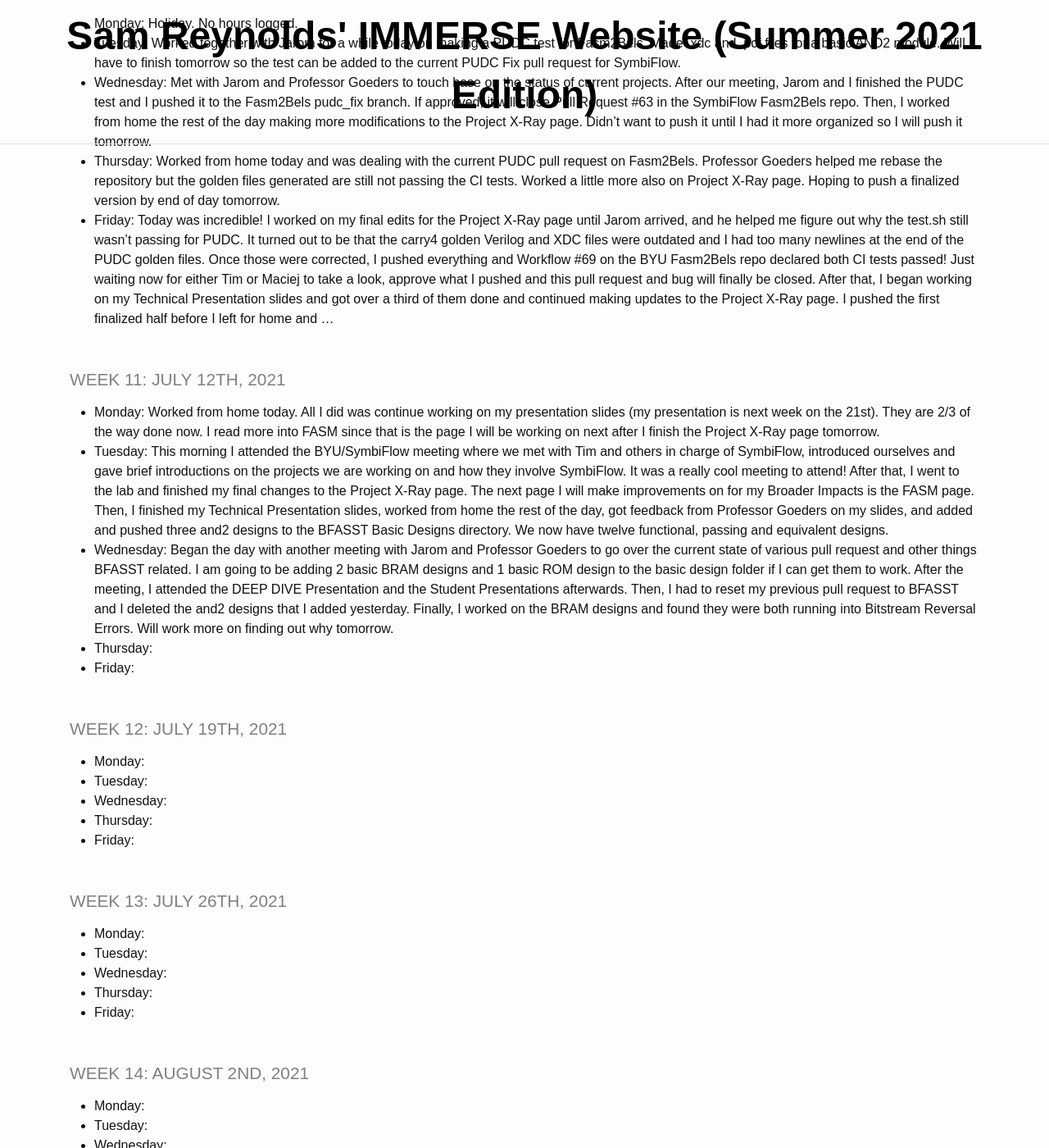
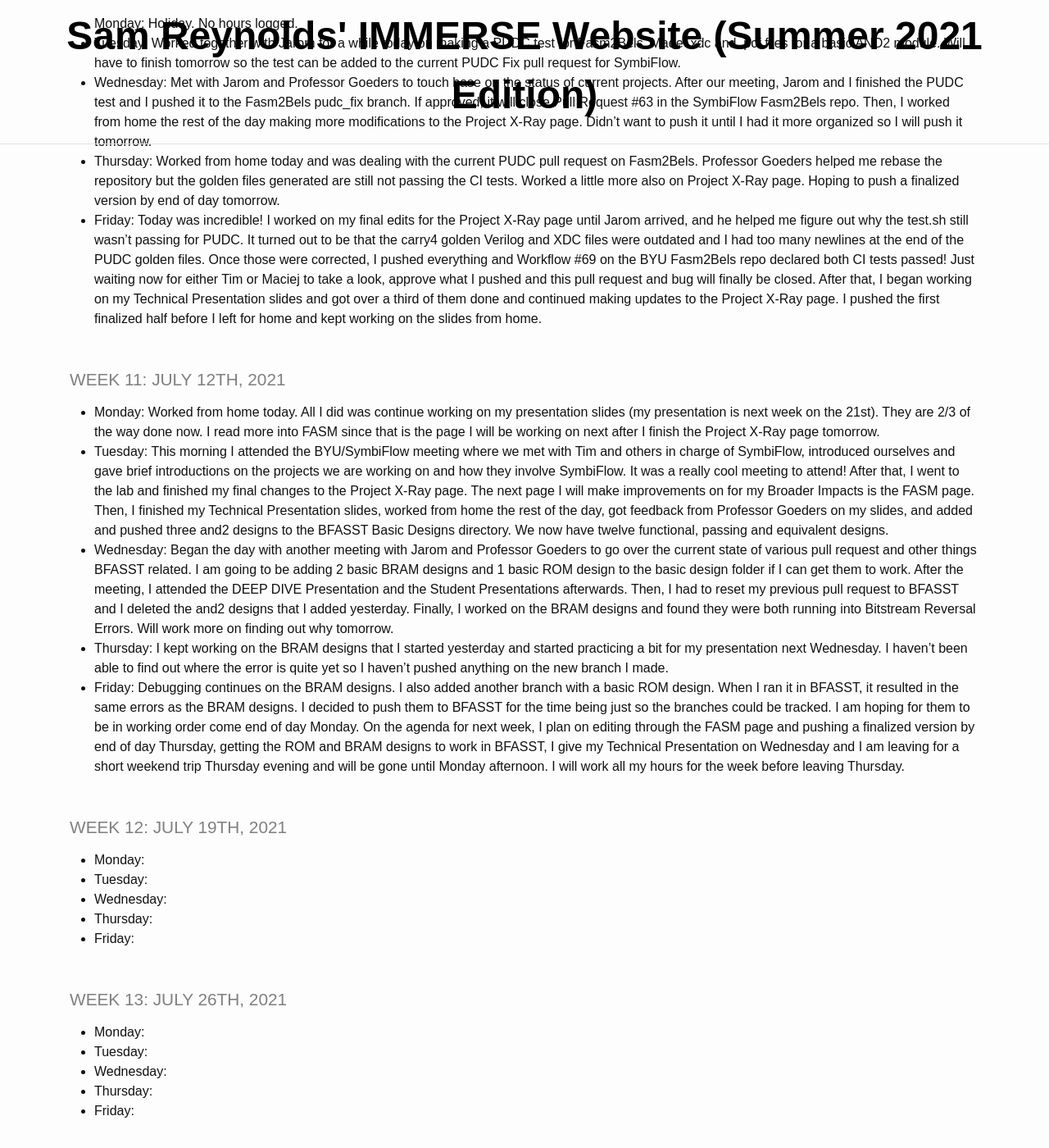
Before and after one commit to TheDHCreator/thedhcreator.github.io, a Jekyll site: the page built from _pages/log.md, in a window 1280 px wide and 1400 px high, scrolled down 3460 px. Shown: the whole window at 82% size. Built offline with Jekyll 4.4.1, drawn with Linux system fonts in a browser that asks for light colours.

Commit message:
Last commit for the week: BRAM and ROM designs are there but aren't working. I probably havent been searching in the right places to debug but I'm not sure. Will work on FASM page next week, I give my presentation next week, and I want to get those designs working. Busy busy busy next week.

```diff
--- a/_pages/log.md
+++ b/_pages/log.md
@@ -96,15 +96,15 @@ title: IMMERSE Log
 * **Tuesday**: Worked together with Jarom for a while today on making a PUDC test for Fasm2Bels. Made .xdc and .pcf files for a basic AND2 module. Will have to finish tomorrow so the test can be added to the current PUDC Fix pull request for SymbiFlow.
 * **Wednesday**: Met with Jarom and Professor Goeders to touch base on the status of current projects. After our meeting, Jarom and I finished the PUDC test and I pushed it to the Fasm2Bels pudc_fix branch. If approved, it will close Pull Request #63 in the SymbiFlow Fasm2Bels repo. Then, I worked from home the rest of the day making more modifications to the Project X-Ray page. Didn't want to push it until I had it more organized so I will push it tomorrow.
 * **Thursday**: Worked from home today and was dealing with the current PUDC pull request on Fasm2Bels. Professor Goeders helped me rebase the repository but the golden files generated are still not passing the CI tests. Worked a little more also on Project X-Ray page. Hoping to push a finalized version by end of day tomorrow.
-* **Friday**: Today was incredible! I worked on my final edits for the Project X-Ray page until Jarom arrived, and he helped me figure out why the test.sh still wasn't passing for PUDC. It turned out to be that the carry4 golden Verilog and XDC files were outdated and I had too many newlines at the end of the PUDC golden files. Once those were corrected, I pushed everything and Workflow #69 on the BYU Fasm2Bels repo declared both CI tests passed! Just waiting now for either Tim or Maciej to take a look, approve what I pushed and this pull request and bug will finally be closed. After that, I began working on my Technical Presentation slides and got over a third of them done and continued making updates to the Project X-Ray page. I pushed the first finalized half before I left for home and ...
+* **Friday**: Today was incredible! I worked on my final edits for the Project X-Ray page until Jarom arrived, and he helped me figure out why the test.sh still wasn't passing for PUDC. It turned out to be that the carry4 golden Verilog and XDC files were outdated and I had too many newlines at the end of the PUDC golden files. Once those were corrected, I pushed everything and Workflow #69 on the BYU Fasm2Bels repo declared both CI tests passed! Just waiting now for either Tim or Maciej to take a look, approve what I pushed and this pull request and bug will finally be closed. After that, I began working on my Technical Presentation slides and got over a third of them done and continued making updates to the Project X-Ray page. I pushed the first finalized half before I left for home and kept working on the slides from home.
 
 ### Week 11: July 12th, 2021
 
 * **Monday**: Worked from home today. All I did was continue working on my presentation slides (my presentation is next week on the 21st). They are 2/3 of the way done now. I read more into FASM since that is the page I will be working on next after I finish the Project X-Ray page tomorrow.
 * **Tuesday**: This morning I attended the BYU/SymbiFlow meeting where we met with Tim and others in charge of SymbiFlow, introduced ourselves and gave brief introductions on the projects we are working on and how they involve SymbiFlow. It was a really cool meeting to attend! After that, I went to the lab and finished my final changes to the Project X-Ray page. The next page I will make improvements on for my Broader Impacts is the FASM page. Then, I finished my Technical Presentation slides, worked from home the rest of the day, got feedback from Professor Goeders on my slides, and added and pushed three and2 designs to the BFASST Basic Designs directory. We now have twelve functional, passing and equivalent designs.
 * **Wednesday**: Began the day with another meeting with Jarom and Professor Goeders to go over the current state of various pull request and other things BFASST related. I am going to be adding 2 basic BRAM designs and 1 basic ROM design to the basic design folder if I can get them to work. After the meeting, I attended the DEEP DIVE Presentation and the Student Presentations afterwards. Then, I had to reset my previous pull request to BFASST and I deleted the and2 designs that I added yesterday. Finally, I worked on the BRAM designs and found they were both running into Bitstream Reversal Errors. Will work more on finding out why tomorrow.
-* **Thursday**:
-* **Friday**:
+* **Thursday**: I kept working on the BRAM designs that I started yesterday and started practicing a bit for my presentation next Wednesday. I haven't been able to find out where the error is quite yet so I haven't pushed anything on the new branch I made.
+* **Friday**: Debugging continues on the BRAM designs. I also added another branch with a basic ROM design. When I ran it in BFASST, it resulted in the same errors as the BRAM designs. I decided to push them to BFASST for the time being just so the branches could be tracked. I am hoping for them to be in working order come end of day Monday. On the agenda for next week, I plan on editing through the FASM page and pushing a finalized version by end of day Thursday, getting the ROM and BRAM designs to work in BFASST, I give my Technical Presentation on Wednesday and I am leaving for a short weekend trip Thursday evening and will be gone until Monday afternoon. I will work all my hours for the week before leaving Thursday.
 
 ### Week 12: July 19th, 2021
 
```
